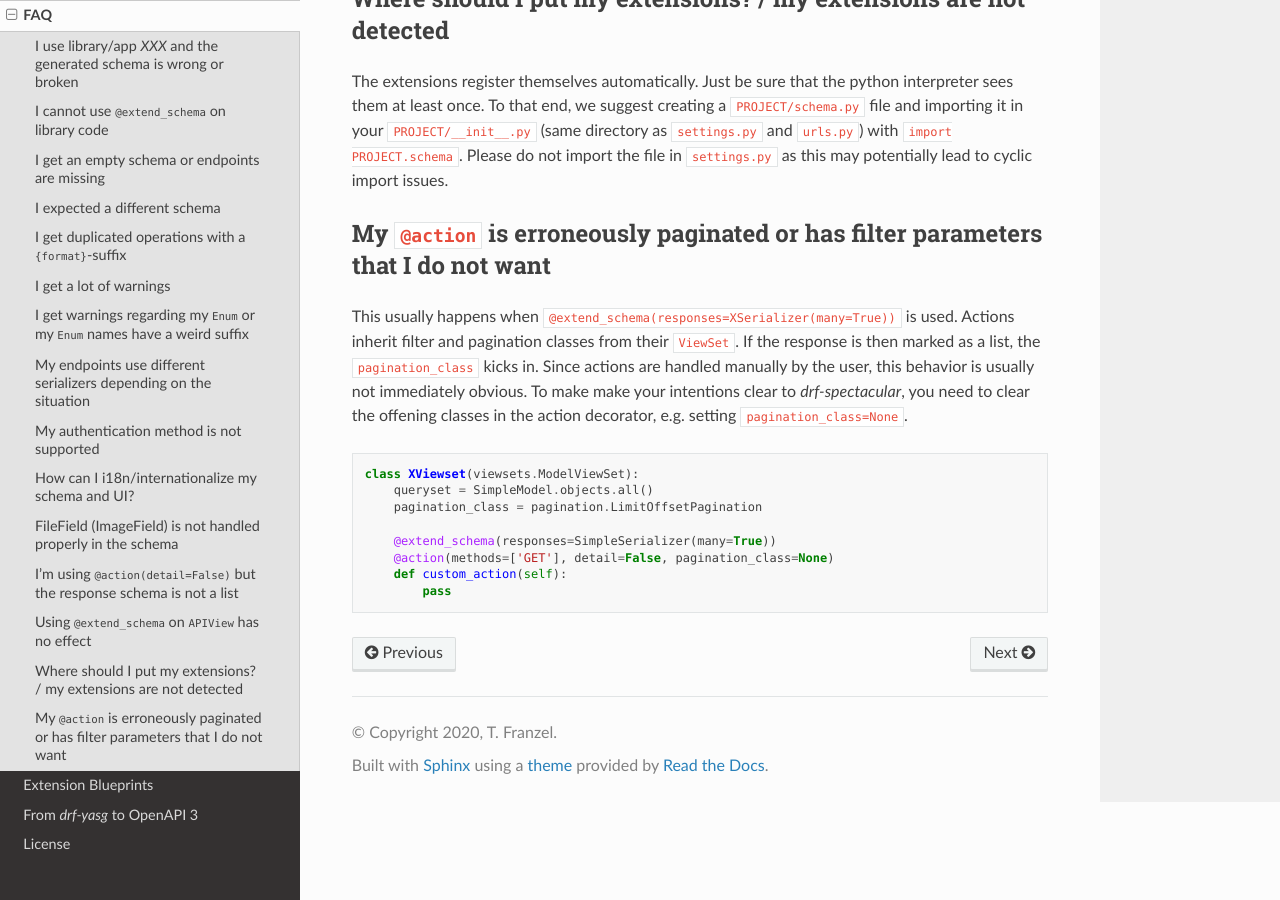
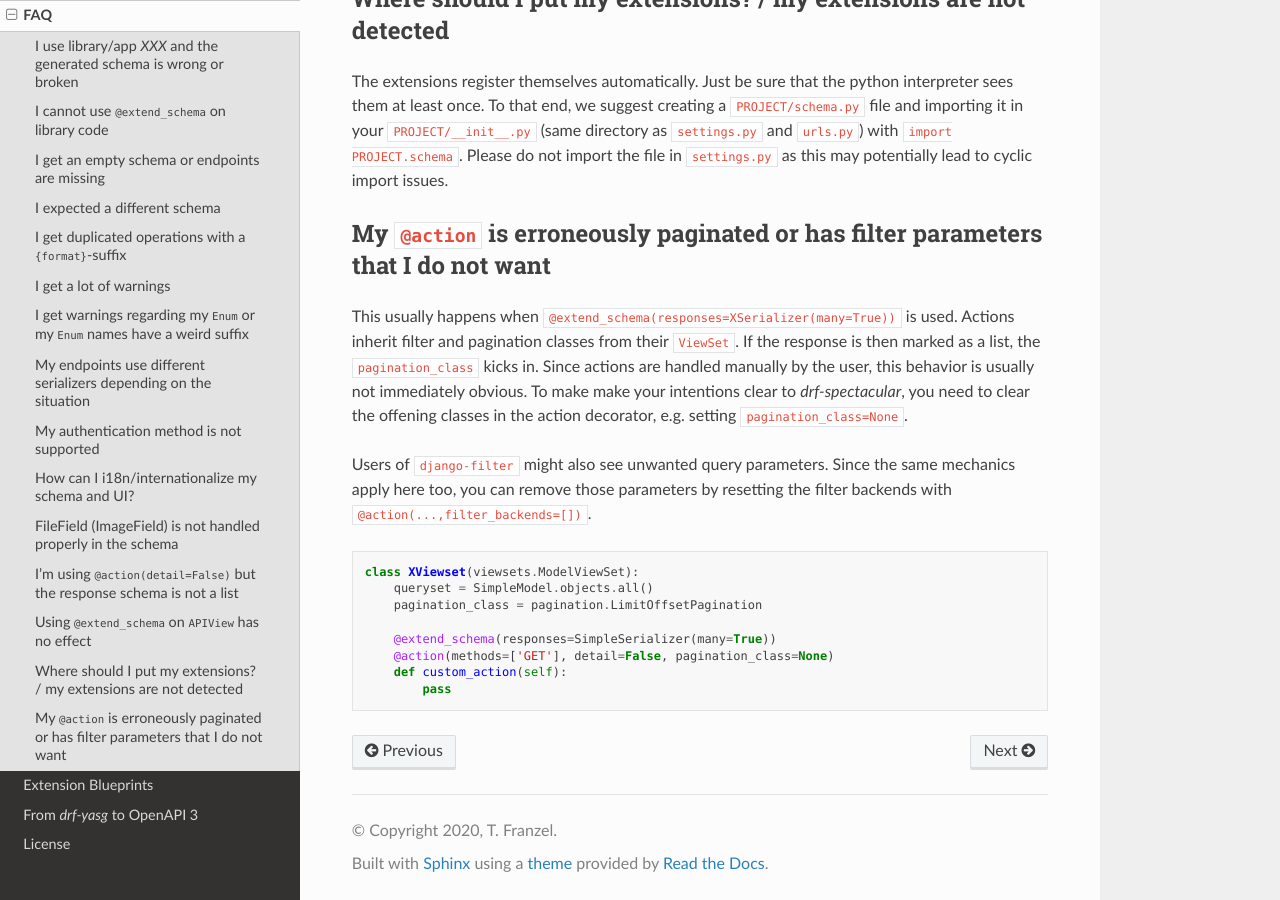
Before and after one commit to tfranzel/drf-spectacular, a Sphinx documentation site: the page built from docs/faq.rst, in a window 1280 px wide and 900 px high, scrolled down 3737 px. Built offline with Sphinx 7.4.7 and the Read the Docs theme 2.0.0, drawn with Linux system fonts in a browser that asks for light colours.

Commit message:
improve common FAQ @action question #399

```diff
--- a/docs/faq.rst
+++ b/docs/faq.rst
@@ -192,6 +192,9 @@ kicks in. Since actions are handled manually by the user, this behavior is usual
 To make make your intentions clear to `drf-spectacular`, you need to clear the offening classes in the action
 decorator, e.g. setting ``pagination_class=None``.
 
+Users of ``django-filter`` might also see unwanted query parameters. Since the same mechanics apply here too,
+you can remove those parameters by resetting the filter backends with ``@action(...,filter_backends=[])``.
+
 .. code-block:: python
 
     class XViewset(viewsets.ModelViewSet):
```
